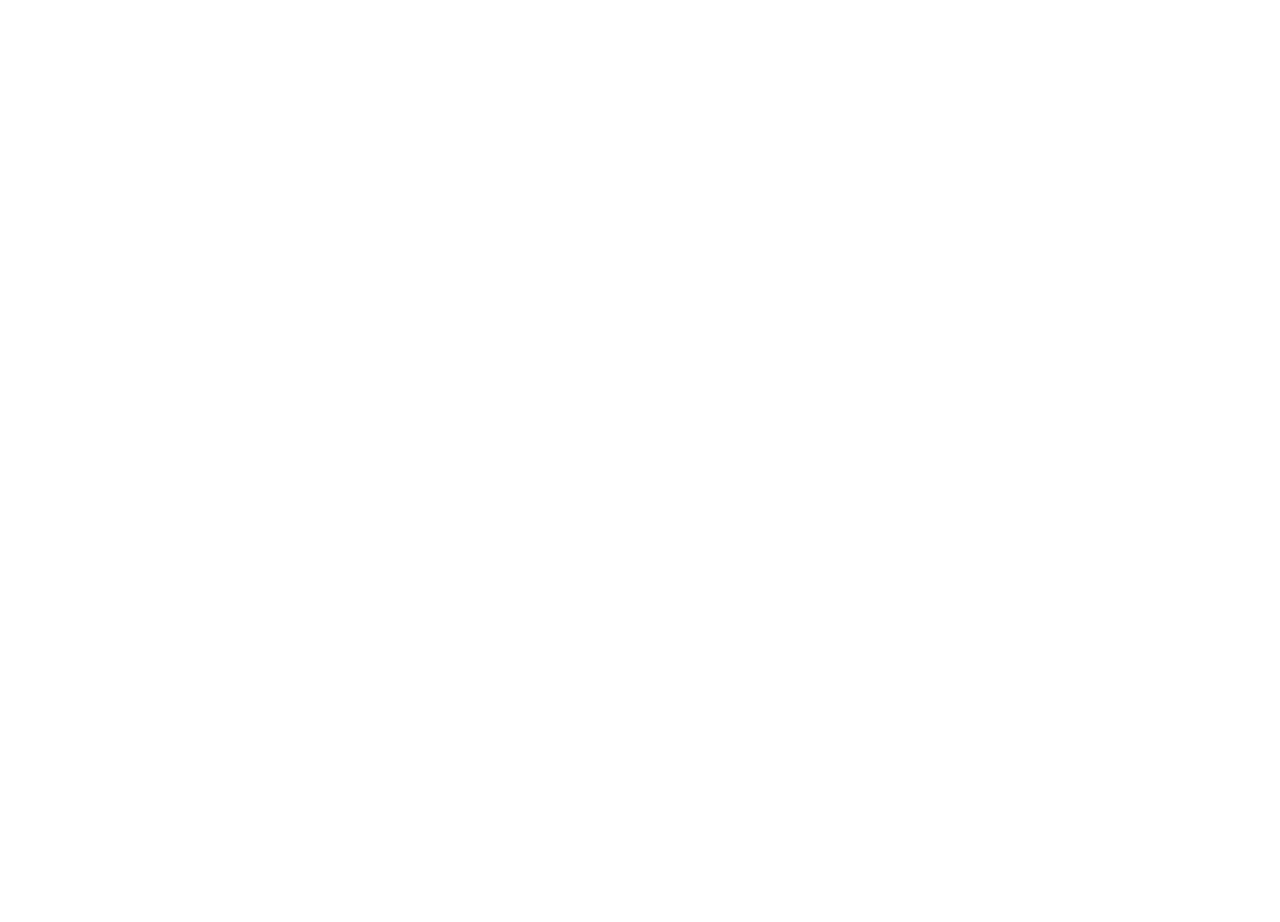
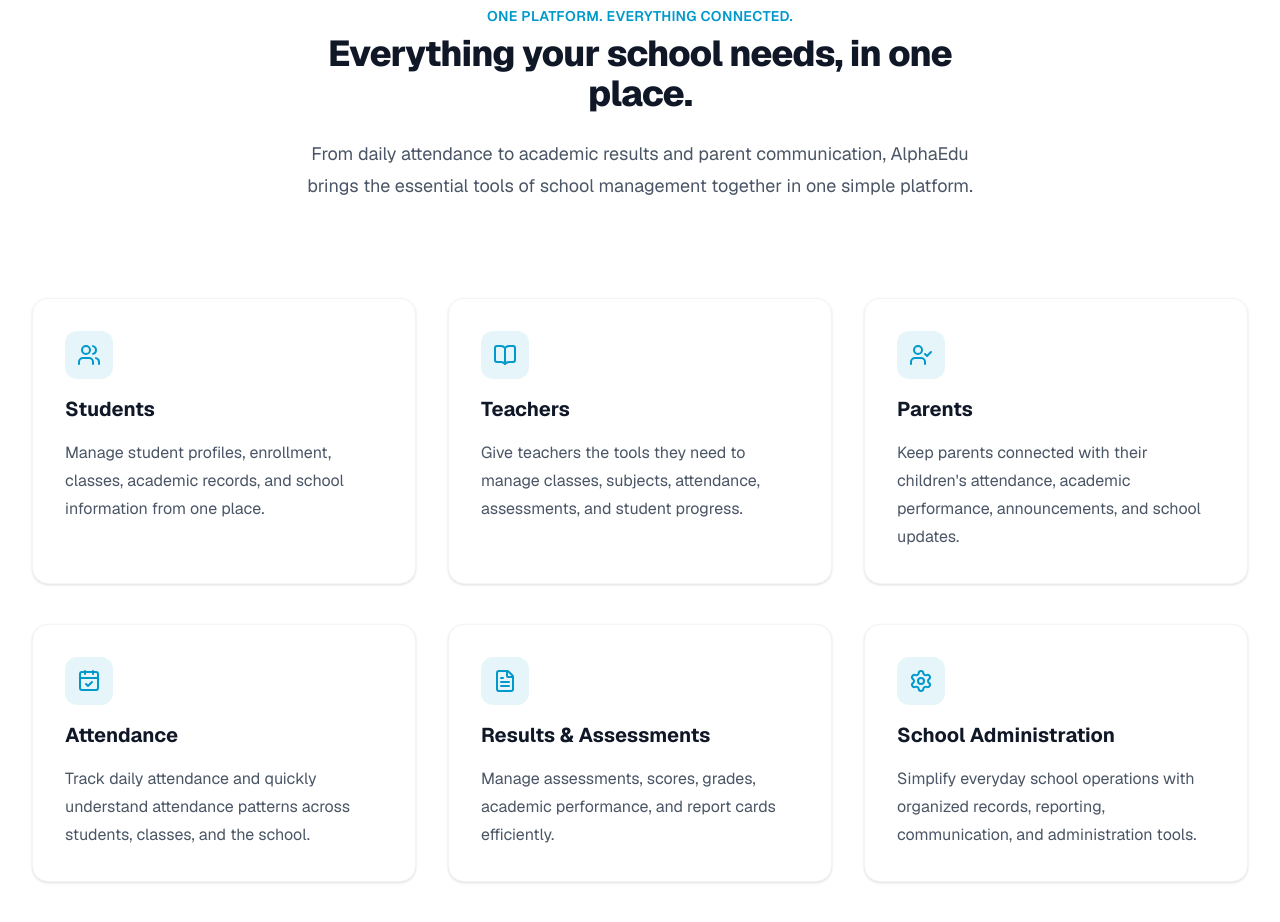
Before and after one commit to eashsultan/alphaedu, a Next.js app in the folder apps/web/: page / in a window 1280 px wide. Shown: the part 1340-2262 px from the top of the page. Before the commit the page ends 1218 px from the top, so only its background shows below. Built offline with nearby package versions, Linux system fonts and the light colour scheme.

Commit message:
feat: add landing page Features section

```diff
--- a/apps/web/app/page.tsx
+++ b/apps/web/app/page.tsx
@@ -1,5 +1,6 @@
 import Navbar from "@/components/landing/Navbar";
 import Hero from "@/components/landing/Hero";
+import Features from "@/components/landing/Features";
 
 export default function Home() {
   return (
@@ -7,6 +8,7 @@
       <Navbar />
       <main className="flex-1">
         <Hero />
+        <Features />
       </main>
     </div>
   );
--- /dev/null
+++ b/apps/web/components/landing/Features.tsx
@@ -0,0 +1,100 @@
+"use client";
+
+import React from "react";
+import { motion } from "framer-motion";
+import { Users, BookOpen, UserCheck, CalendarCheck, FileText, Settings } from "lucide-react";
+
+export default function Features() {
+  const features = [
+    {
+      name: "Students",
+      description: "Manage student profiles, enrollment, classes, academic records, and school information from one place.",
+      icon: Users,
+    },
+    {
+      name: "Teachers",
+      description: "Give teachers the tools they need to manage classes, subjects, attendance, assessments, and student progress.",
+      icon: BookOpen,
+    },
+    {
+      name: "Parents",
+      description: "Keep parents connected with their children's attendance, academic performance, announcements, and school updates.",
+      icon: UserCheck,
+    },
+    {
+      name: "Attendance",
+      description: "Track daily attendance and quickly understand attendance patterns across students, classes, and the school.",
+      icon: CalendarCheck,
+    },
+    {
+      name: "Results & Assessments",
+      description: "Manage assessments, scores, grades, academic performance, and report cards efficiently.",
+      icon: FileText,
+    },
+    {
+      name: "School Administration",
+      description: "Simplify everyday school operations with organized records, reporting, communication, and administration tools.",
+      icon: Settings,
+    },
+  ];
+
+  return (
+    <section id="features" className="bg-white py-24 sm:py-32">
+      <div className="mx-auto max-w-7xl px-4 sm:px-6 lg:px-8">
+        <div className="mx-auto max-w-2xl text-center">
+          <motion.p
+            initial={{ opacity: 0, y: 20 }}
+            whileInView={{ opacity: 1, y: 0 }}
+            viewport={{ once: true }}
+            className="text-sm font-semibold tracking-wide text-[var(--color-brand-blue)] uppercase"
+          >
+            ONE PLATFORM. EVERYTHING CONNECTED.
+          </motion.p>
+          <motion.h2
+            initial={{ opacity: 0, y: 20 }}
+            whileInView={{ opacity: 1, y: 0 }}
+            viewport={{ once: true }}
+            transition={{ delay: 0.1 }}
+            className="mt-2 text-3xl font-extrabold tracking-tight text-gray-900 sm:text-4xl"
+          >
+            Everything your school needs, in one place.
+          </motion.h2>
+          <motion.p
+            initial={{ opacity: 0, y: 20 }}
+            whileInView={{ opacity: 1, y: 0 }}
+            viewport={{ once: true }}
+            transition={{ delay: 0.2 }}
+            className="mt-6 text-lg leading-8 text-gray-600"
+          >
+            From daily attendance to academic results and parent communication, AlphaEdu brings the essential tools of school management together in one simple platform.
+          </motion.p>
+        </div>
+
+        <div className="mx-auto mt-16 max-w-2xl sm:mt-20 lg:mt-24 lg:max-w-none">
+          <div className="grid max-w-xl grid-cols-1 gap-x-8 gap-y-10 lg:max-w-none lg:grid-cols-3 md:grid-cols-2">
+            {features.map((feature, index) => (
+              <motion.div
+                key={feature.name}
+                initial={{ opacity: 0, y: 30 }}
+                whileInView={{ opacity: 1, y: 0 }}
+                viewport={{ once: true }}
+                transition={{ duration: 0.5, delay: index * 0.1 }}
+                className="relative flex flex-col rounded-2xl border border-gray-100 bg-white p-8 shadow-sm transition-all hover:shadow-md hover:border-[var(--color-brand-blue)]/20 group"
+              >
+                <div className="mb-4 flex h-12 w-12 items-center justify-center rounded-xl bg-[var(--color-brand-blue)]/10 text-[var(--color-brand-blue)] group-hover:bg-[var(--color-brand-blue)] group-hover:text-white transition-colors duration-300">
+                  <feature.icon className="h-6 w-6" aria-hidden="true" />
+                </div>
+                <h3 className="text-xl font-bold leading-7 text-gray-900">
+                  {feature.name}
+                </h3>
+                <p className="mt-4 flex flex-auto flex-col text-base leading-7 text-gray-600">
+                  {feature.description}
+                </p>
+              </motion.div>
+            ))}
+          </div>
+        </div>
+      </div>
+    </section>
+  );
+}
--- a/apps/web/package.json
+++ b/apps/web/package.json
@@ -10,6 +10,7 @@
   },
   "dependencies": {
     "framer-motion": "^13.2.0",
+    "lucide-react": "^1.40.0",
     "next": "16.3.4",
     "react": "19.2.8",
     "react-dom": "19.2.8"
```
Also changed, not shown: 1 other file (tests, documents, lock files or other folders).
